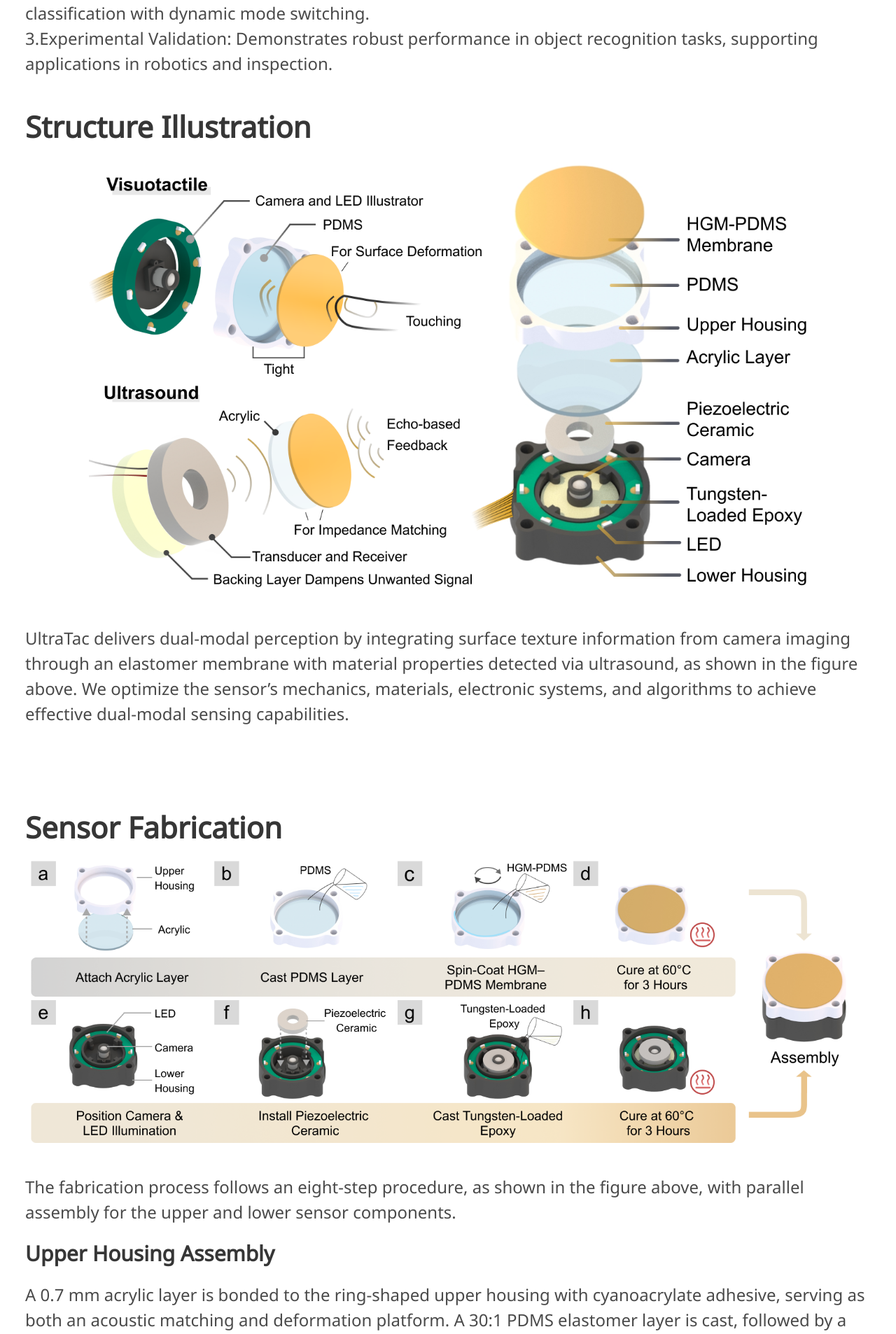
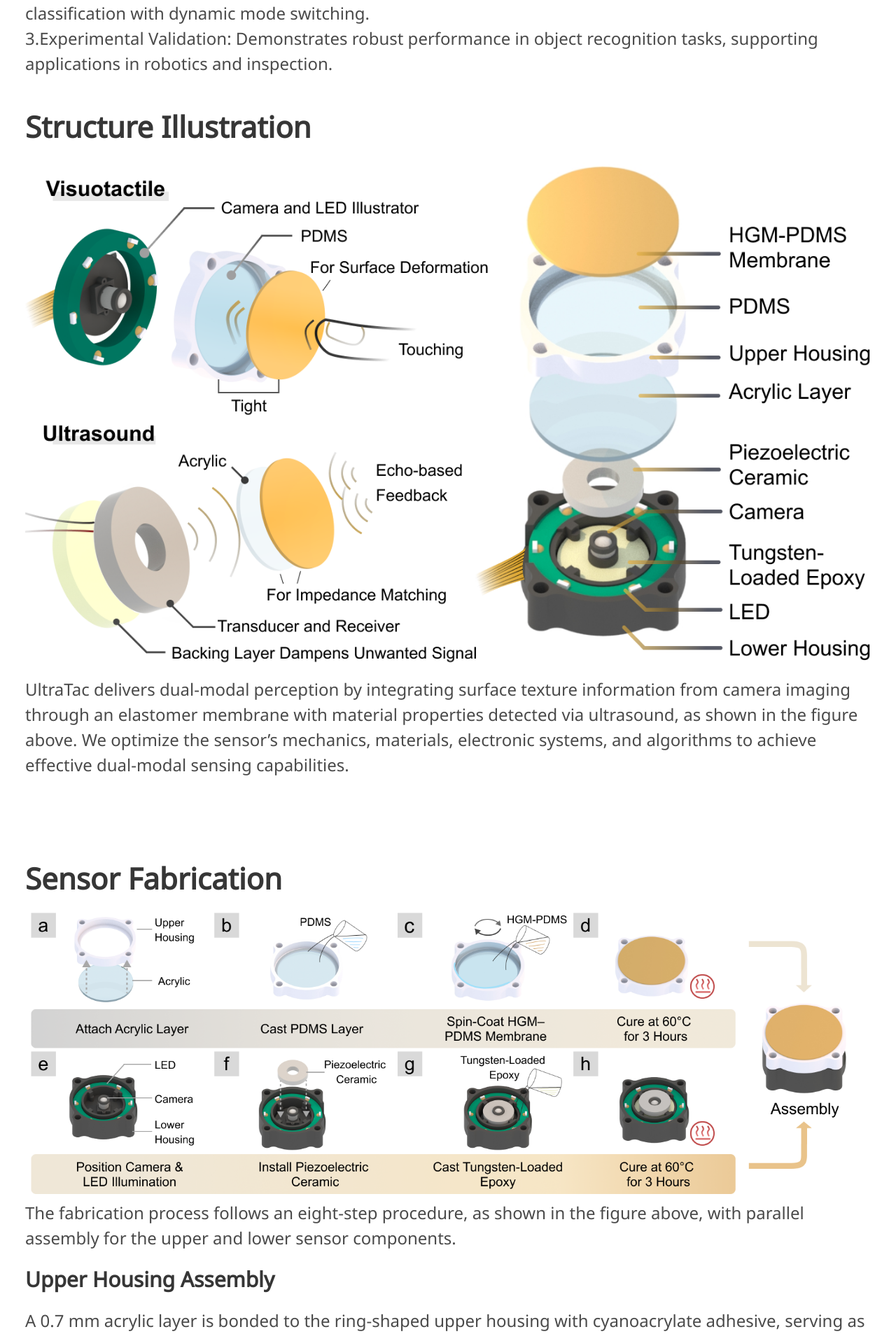
Before and after one commit to JUMP-HOWL/UltraTac, a Jekyll site: the page built from index.md, in a window 1280 px wide. Shown: the part 1690-3596 px from the top of the page at 70% size. Built offline with Jekyll 4.4.1, drawn with Linux system fonts in a browser that asks for light colours; some web fonts are replaced.

Commit message:
back to fig mode

```diff
--- a/_layouts/project_page.html
+++ b/_layouts/project_page.html
@@ -140,9 +140,9 @@
       </div>
 
       <!-- Directly Imported Image -->
-      <div style="text-align: center; margin-bottom: 20px;">
+      <!-- <div style="text-align: center; margin-bottom: 20px;">
         <img src="/static/image/FigureFra.png" alt="Fabrication" style="width:80%;">
-      </div>
+      </div> -->
 
     </div>
   </section>
--- a/index.md
+++ b/index.md
@@ -38,10 +38,10 @@ video: https://scholar.google.com/
 <!-- </span> -->
 
 ## Structure Illustration
-<div style="text-align: center;">
-<img src="/static/image/FigStructure.png" alt="FigStructure" style="width:85%;" />
-</div>
-<!-- ![Fabrication](/static/image/FigStructure.png){ width=85% } -->
+<!-- <div style="text-align: center;"> -->
+<!-- <img src="/static/image/FigStructure.png" alt="FigStructure" style="width:85%;" /> -->
+<!-- </div> -->
+![Fabrication](/static/image/FigStructure.png)
 <br>
 UltraTac delivers dual-modal perception by integrating surface texture information from camera imaging through an elastomer membrane with material properties detected via ultrasound, as shown in the figure above. We optimize the sensor's mechanics, materials, electronic systems, and algorithms to achieve effective dual-modal sensing capabilities.
 <br><br><br>
@@ -50,9 +50,10 @@ UltraTac delivers dual-modal perception by integrating surface texture informati
 
 
 ## Sensor Fabrication
-<div style="text-align: center;">
+<!-- <div style="text-align: center;">
 <img src="/static/image/FigureFra.png" alt="FigureFra" style="width:100%;" />
-</div>
+</div> -->
+![Fabrication](/static/image/FigureFra.png)
 <br>
 The fabrication process follows an eight-step procedure, as shown in the figure above, with parallel assembly for the upper and lower sensor components.
 
@@ -68,9 +69,10 @@ The camera module is centered in the lower housing, surrounded by an LED ring fo
 
 
 ## System Workflow
-<div style="text-align: center;">
+<!-- <div style="text-align: center;">
 <img src="/static/image/FigWorkflow.png" alt="Fabrication" style="width:50%;" />
-</div>
+</div> -->
+![Fabrication](/static/image/FigWorkflow.png)
 <br>
 The pipeline is structured into three hierarchical levels: sensor, preprocessing, and processing.
 
@@ -87,9 +89,10 @@ Upon detecting touch, a dual-pathway approach is triggered. A camera-based touch
 
 
 ## Timeline of System
-<div style="text-align: center;">
+<!-- <div style="text-align: center;">
 <img src="/static/image/FigApplication3.png" alt="FigApplication3" style="width:100%;" />
-</div>
+</div> -->
+![Fabrication](/static/image/FigApplication3.png)
 <br>
 The inspection process follows a structured timeline and consists of three phases: approach and grasp, touch, and take.
 
```
